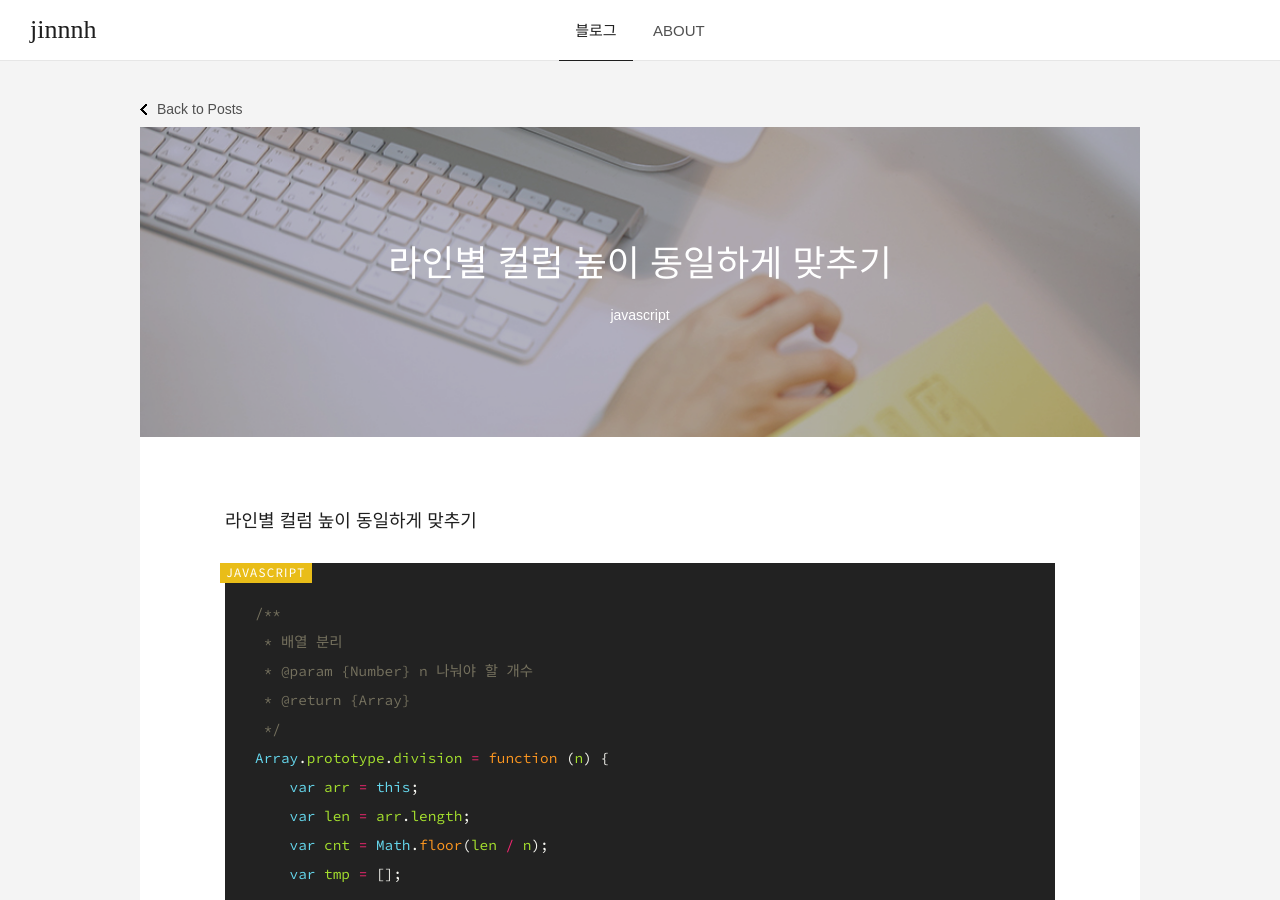
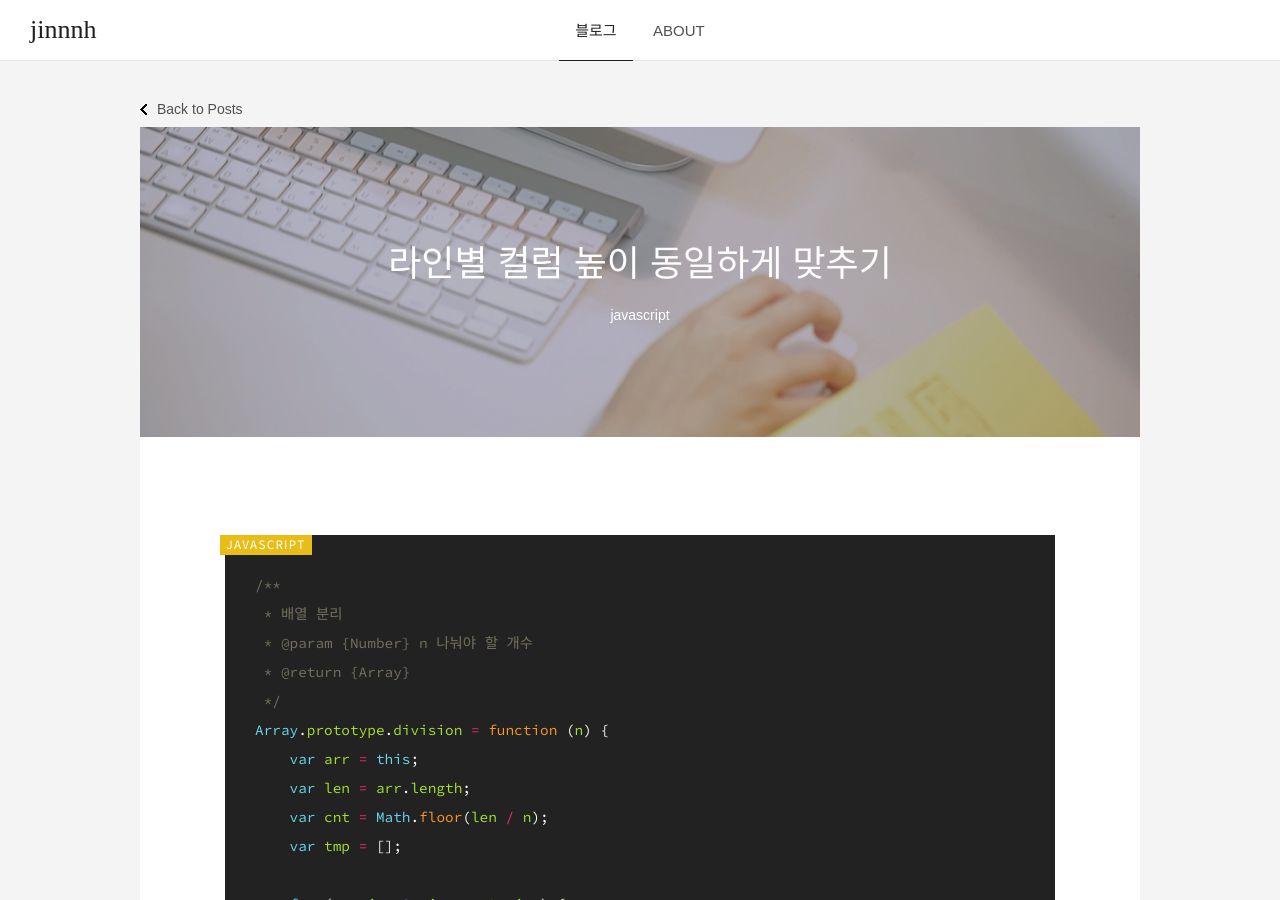
Before and after one commit to gutmate/gutmate.github.com, a Jekyll site: the page built from _posts/2018-08-03-js-equal-column.md, in a window 1280 px wide and 900 px high. Built offline with Jekyll 4.4.1, drawn with Linux system fonts in a browser that asks for light colours; some web fonts are replaced; comment, search, counter and statistics services are not loaded.

Commit message:
Udpate posts

````diff
--- a/_posts/2018-08-03-js-equal-column.md
+++ b/_posts/2018-08-03-js-equal-column.md
@@ -6,8 +6,6 @@
 tags:
   - javascript
 ---
-
-### 라인별 컬럼 높이 동일하게 맞추기
 
 ```javascript
 /**
@@ -88,8 +86,8 @@
 }
 ```
 
-```html
-    <script>
-        equalHghtCol('.sitemap li', 4);
-    </script>
+#### 실행
+
+```javascript
+    equalHghtCol('.sitemap li', 4);
 ```
````
Also changed, not shown: _posts/2018-06-28-print-modal.md (+1 -0 lines).
